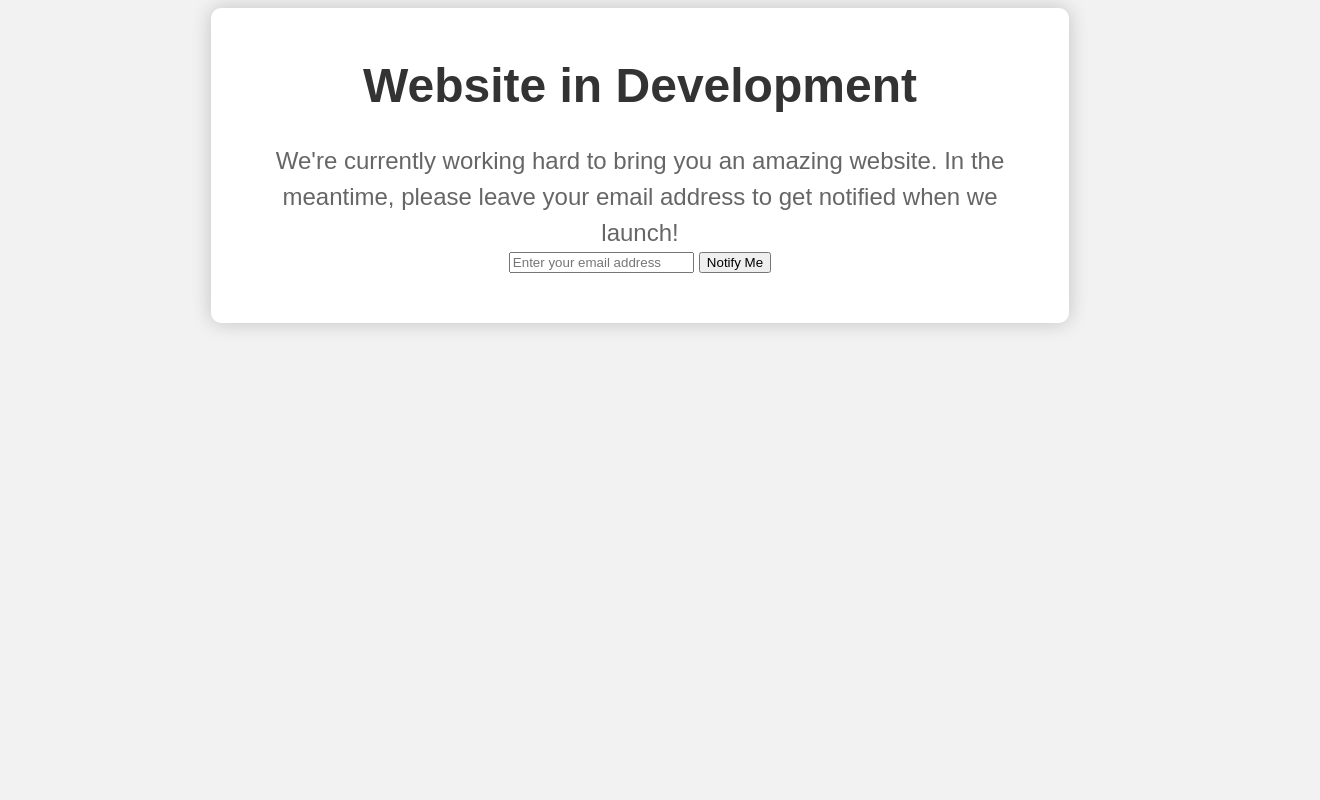
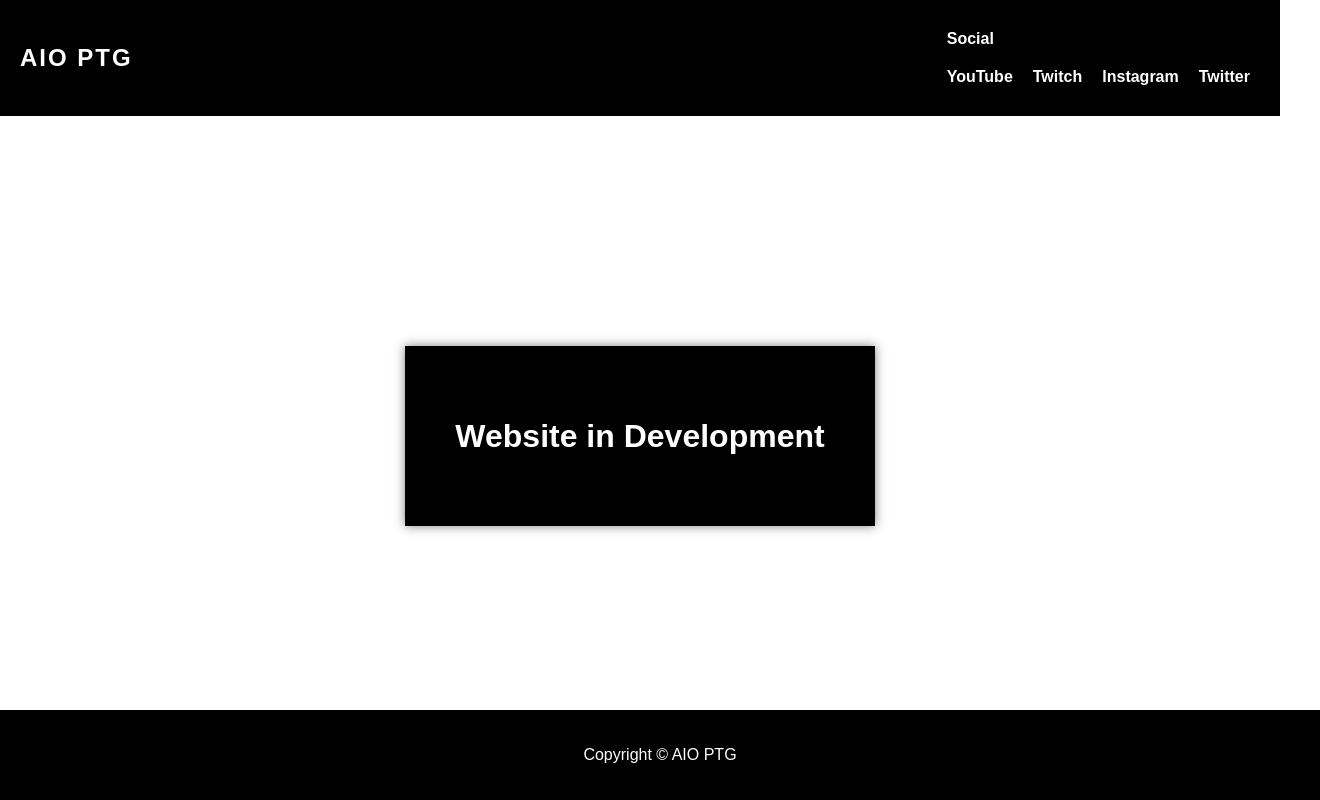
Before and after one commit to PTGpreet/aiodeveloping, a plain HTML site: page index.html in a window 1280 px wide. Shown: the whole page, 1320 px wide, since content can reach past the window. Drawn offline with Linux system fonts and the light colour scheme.

Commit message:
Website updated

```diff
--- a/index.html
+++ b/index.html
@@ -1,67 +1,107 @@
 <!DOCTYPE html>
 <html>
 <head>
-    <title>Website in Development</title>
-    <style>
+	<title>AIO PTG</title>
+	<style type="text/css">
 		body {
-        background-color: #f2f2f2;
-        font-family: 'Montserrat', sans-serif;
-        font-size: 18px;
+			margin: 0;
+			padding: 0;
+			background-color: #ffffff;
+			font-family: Arial, sans-serif;
 		}
 
-      #container {
-        width: 60%;
-        margin: auto;
-        text-align: center;
-        padding: 50px;
-        border-radius: 10px;
-        background-color: #fff;
-        box-shadow: 0 0 20px rgba(0, 0, 0, 0.2);
+		header {
+			background-color: #000000;
+			padding: 20px;
+			display: flex;
+			justify-content: space-between;
+			align-items: center;
 		}
 
-      h1 {
-        font-size: 48px;
-        font-weight: bold;
-        color: #333;
-        margin-top: 0;
-        margin-bottom: 30px;
+		nav ul {
+			margin: 0;
+			padding: 0;
+			list-style: none;
+			display: flex;
 		}
 
-      p {
-        font-size: 24px;
-        color: #666;
-        margin-bottom: 0;
-        line-height: 1.5;
+		nav ul li a {
+			display: block;
+			padding: 10px;
+			color: #ffffff;
+			text-decoration: none;
+			font-weight: bold;
 		}
 
-      a {
-        display: inline-block;
-        margin-top: 40px;
-        padding: 15px 30px;
-        background-color: #0099cc;
-        color: #fff;
-        font-size: 18px;
-        font-weight: bold;
-        text-decoration: none;
-        border-radius: 5px;
-        transition: background-color 0.3s;
+		nav ul li a:hover {
+			background-color: #ffffff;
+			color: #000000;
 		}
 
-      a:hover {
-        background-color: #0077b3;
+		#logo {
+			font-size: 24px;
+			font-weight: bold;
+			letter-spacing: 2px;
+			color: #ffffff;
+			text-decoration: none;
+		}
+
+		#logo:hover {
+			color: #999999;
+		}
+
+		.container {
+			display: flex;
+			justify-content: center;
+			align-items: center;
+			height: 80vh;
+		}
+
+		.box {
+			background-color: #000000;
+			color: #ffffff;
+			padding: 50px;
+			box-shadow: 0 0 10px rgba(0, 0, 0, 0.5);
+			text-align: center;
+			max-width: 500px;
+		}
+
+		footer {
+			background-color: #000000;
+			color: #ffffff;
+			padding: 20px;
+			text-align: center;
+			position: absolute;
+			bottom: 0;
+			width: 100%;
 		}
 	</style>
 </head>
+<body>
+	<header>
+		<a href="#" id="logo">AIO PTG</a>
+		<nav>
+			<ul>
+				<li><a href="#">Social</a>
+					<ul>
+						<li><a href="https://www.youtube.com/@aioptg2674">YouTube</a></li>
+						<li><a href="#">Twitch</a></li>
+						<li><a href="#">Instagram</a></li>
+						<li><a href="https://twitter.com/AIO_PTG">Twitter</a></li>
+					</ul>
+				</li>
+			</ul>
+		</nav>
+	</header>
 
-  <div id="container">
+	<div class="container">
+		<div class="box">
 			<h1>Website in Development</h1>
-    <p>We're currently working hard to bring you an amazing website. In the meantime, please leave your email address to get notified when we launch!</p>
-    <form method="post" action="notify.php">
-      <input type="email" name="email" placeholder="Enter your email address" required>
-      <button type="submit" name="submit">Notify Me</button>
-    </form>
+		</div>
 	</div>
 
-    </div>
+	<footer>
+		<p>Copyright &copy; AIO PTG</p>
+	</footer>
 </body>
 </html>
```
Lines whose indentation alone changed are shown as unchanged.
